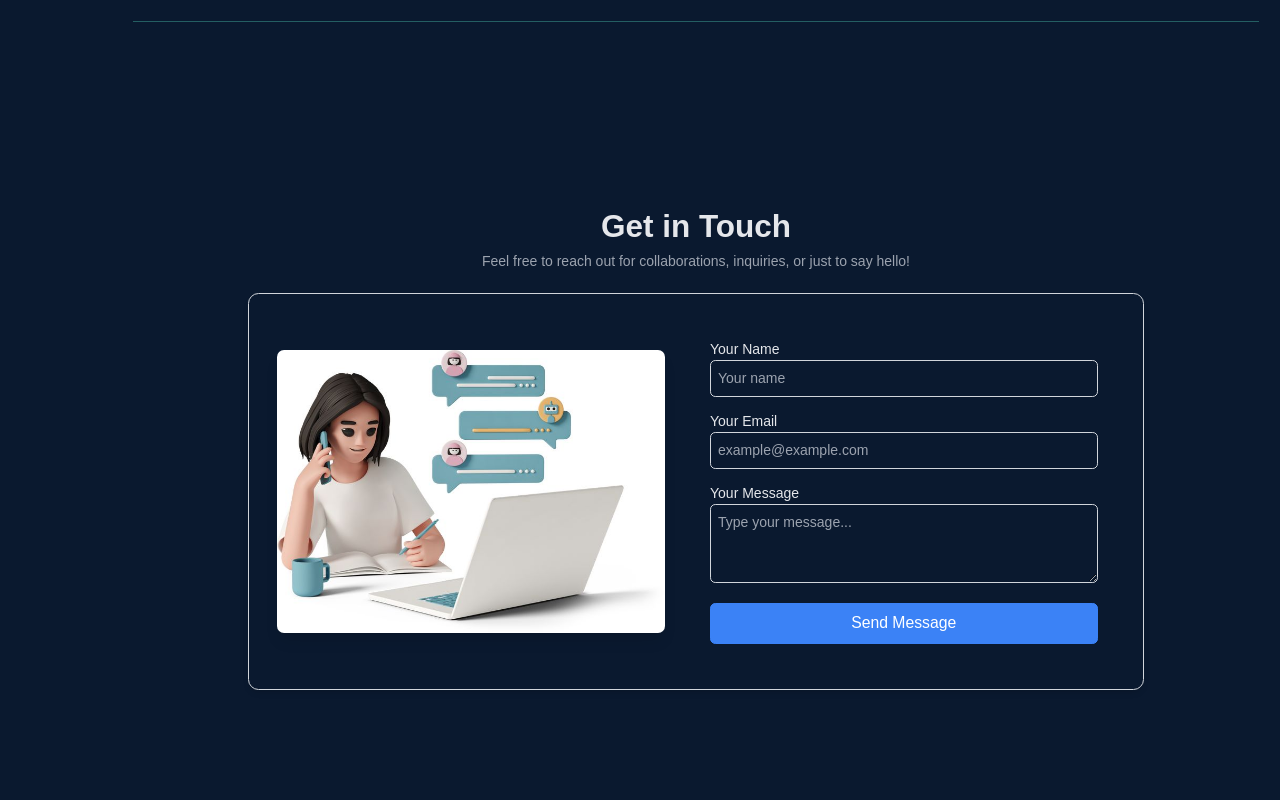
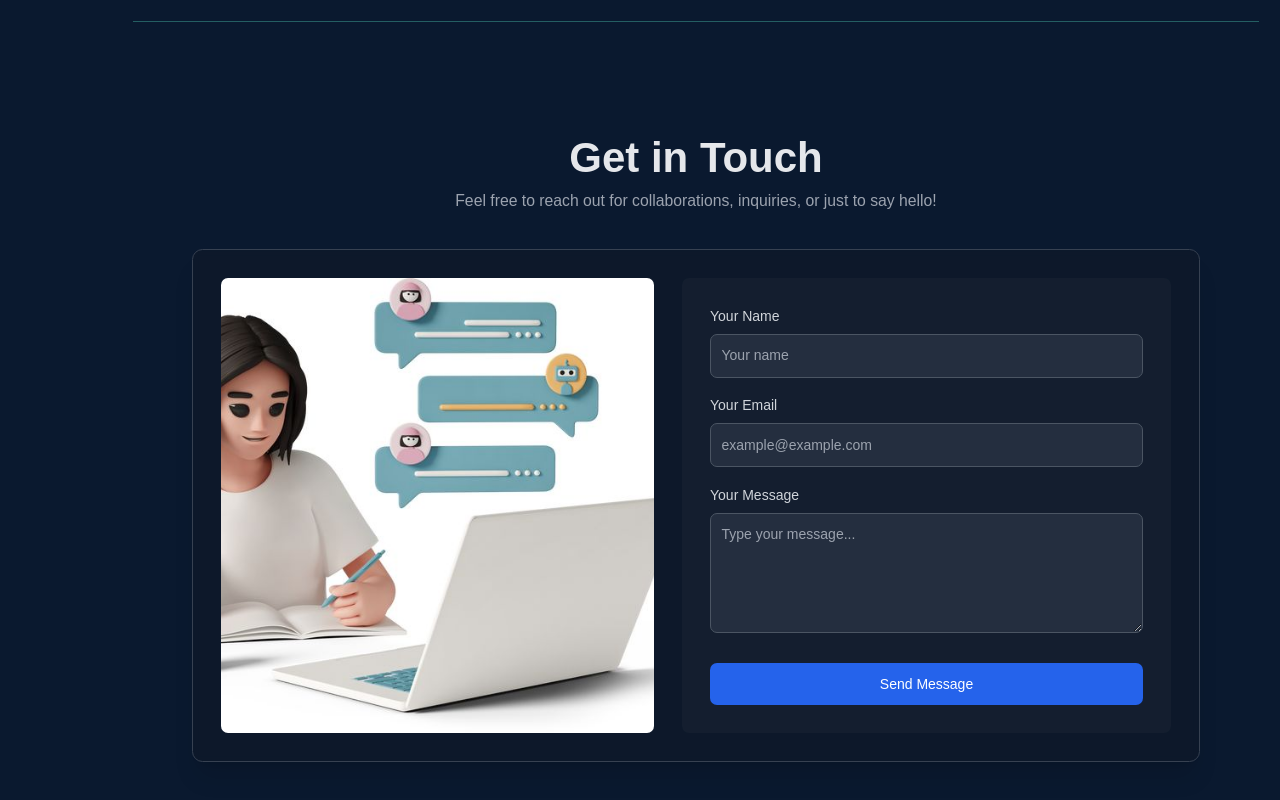
Before and after one commit to Padmavathi-SJ/Personal_Portfolio, a React (Vite) app in the folder client/: page / in a window 1280 px wide. Shown: the part 3347-4147 px from the top of the page. Built offline with nearby package versions, Linux system fonts and the light colour scheme.

Commit message:
contact email updated

```diff
--- a/client/src/Components/Contact.jsx
+++ b/client/src/Components/Contact.jsx
@@ -3,6 +3,46 @@ import { motion } from "framer-motion";
 import contactImg from "../assets/contact2.jpg";
 
 const Contact = () => {
+  const [formData, setFormData] = useState({
+    name: "",
+    email: "",
+    message: ""
+  });
+  const [isSubmitting, setIsSubmitting] = useState(false);
+  const [submitStatus, setSubmitStatus] = useState(null);
+
+  const handleChange = (e) => {
+    setFormData({...formData, [e.target.name]: e.target.value});
+  };
+
+  const handleSubmit = async (e) => {
+    e.preventDefault();
+    setIsSubmitting(true);
+
+    try {
+      const response = await fetch("http://localhost:5000/api/send-email", {
+        method: "POST",
+        headers: {
+          "Content-Type": "application/json",
+        },
+        body: JSON.stringify(formData),
+      });
+
+      const data = await response.json();
+      if (data.success) {
+        setSubmitStatus("success");
+        setFormData({ name: "", email: "", message: "" });
+      } else {
+        setSubmitStatus("error");
+      }
+    } catch (error) {
+      console.error("Error:", error);
+      setSubmitStatus("error");
+    } finally {
+      setIsSubmitting(false);
+    }
+  };
+
   return (
     <motion.div
       className="flex flex-col justify-center items-center min-h-screen px-4 sm:px-6 md:px-8 lg:px-16 bg-transparent py-16"
@@ -10,68 +50,99 @@ const Contact = () => {
       animate={{ opacity: 1 }}
       transition={{ duration: 0.8 }}
     >
-      <div className="text-center mb-4 sm:mb-6">
-        <h2 className="text-2xl sm:text-3xl md:text-4xl font-bold text-gray-200 mb-1 sm:mb-2">
+      <div className="text-center mb-8 sm:mb-10">
+        <h2 className="text-3xl sm:text-4xl md:text-5xl font-bold text-gray-200 mb-2 sm:mb-3">
           Get in Touch
         </h2>
-        <p className="text-gray-400 text-sm sm:text-base">
+        <p className="text-gray-400 text-base sm:text-lg max-w-2xl mx-auto">
           Feel free to reach out for collaborations, inquiries, or just to say hello!
         </p>
       </div>
 
-      <div className="flex flex-col md:flex-row items-center border border-gray-300 rounded-lg sm:rounded-xl p-4 sm:p-6 md:p-8 w-full max-w-5xl bg-transparent shadow-md">
-        <div className="hidden md:flex flex-1 justify-center items-center mr-4 lg:mr-8">
+      <div className="flex flex-col md:flex-row items-stretch border border-gray-700 rounded-xl p-6 sm:p-8 w-full max-w-6xl bg-gray-900 bg-opacity-50 shadow-xl backdrop-blur-sm">
+        <div className="hidden md:flex flex-1 overflow-hidden rounded-lg mr-6 lg:mr-8">
           <img
             src={contactImg}
             alt="Contact"
-            className="w-full max-w-md rounded-lg shadow-lg"
+            className="w-full h-full object-cover transform hover:scale-105 transition duration-500"
           />
         </div>
 
-        <div className="flex-1 p-3 sm:p-4 md:p-5 rounded-lg w-full">
-          <form className="space-y-2 sm:space-y-3 md:space-y-4">
+        <div className="flex-1 p-6 sm:p-8 rounded-lg bg-gray-800 bg-opacity-40">
+          <form onSubmit={handleSubmit} className="space-y-4 sm:space-y-5">
             <div>
-              <label className="block text-gray-200 text-sm sm:text-base font-medium">
+              <label className="block text-gray-300 text-sm sm:text-base font-medium mb-2">
                 Your Name
               </label>
               <input
                 type="text"
-                className="text-blue-400 w-full p-2 text-sm sm:text-base rounded-md bg-transparent border border-gray-300 focus:outline-none focus:ring-2 focus:ring-blue-500"
+                name="name"
+                value={formData.name}
+                onChange={handleChange}
+                className="w-full p-3 text-base rounded-lg bg-gray-700 bg-opacity-50 border border-gray-600 focus:outline-none focus:ring-2 focus:ring-blue-500 text-gray-200 placeholder-gray-400"
                 placeholder="Your name"
                 required
               />
             </div>
 
             <div>
-              <label className="block text-gray-200 text-sm sm:text-base font-medium">
+              <label className="block text-gray-300 text-sm sm:text-base font-medium mb-2">
                 Your Email
               </label>
               <input
                 type="email"
-                className="text-blue-400 w-full p-2 text-sm sm:text-base rounded-md bg-transparent border border-gray-300 focus:outline-none focus:ring-2 focus:ring-blue-500"
+                name="email"
+                value={formData.email}
+                onChange={handleChange}
+                className="w-full p-3 text-base rounded-lg bg-gray-700 bg-opacity-50 border border-gray-600 focus:outline-none focus:ring-2 focus:ring-blue-500 text-gray-200 placeholder-gray-400"
                 placeholder="example@example.com"
                 required
               />
             </div>
 
             <div>
-              <label className="block text-gray-200 text-sm sm:text-base font-medium">
+              <label className="block text-gray-300 text-sm sm:text-base font-medium mb-2">
                 Your Message
               </label>
               <textarea
-                className="text-blue-400 w-full p-2 text-sm sm:text-base rounded-md bg-transparent border border-gray-300 focus:outline-none focus:ring-2 focus:ring-blue-500"
+                name="message"
+                value={formData.message}
+                onChange={handleChange}
+                className="w-full p-3 text-base rounded-lg bg-gray-700 bg-opacity-50 border border-gray-600 focus:outline-none focus:ring-2 focus:ring-blue-500 text-gray-200 placeholder-gray-400 min-h-[120px]"
                 placeholder="Type your message..."
-                rows="3"
+                rows="4"
                 required
               ></textarea>
             </div>
 
-            <button
-              type="submit"
-              className="w-full py-2 text-sm sm:text-base md:text-lg font-medium text-white border border-blue-500 rounded-md bg-blue-500 hover:bg-blue-600 transition"
-            >
-              Send Message
-            </button>
+            <div className="pt-2">
+              <button
+                type="submit"
+                disabled={isSubmitting}
+                className="w-full py-3 px-6 text-base font-medium text-white rounded-lg bg-blue-600 hover:bg-blue-700 transition-all duration-300 disabled:opacity-50 flex items-center justify-center"
+              >
+                {isSubmitting ? (
+                  <>
+                    <svg className="animate-spin -ml-1 mr-3 h-5 w-5 text-white" xmlns="http://www.w3.org/2000/svg" fill="none" viewBox="0 0 24 24">
+                      <circle className="opacity-25" cx="12" cy="12" r="10" stroke="currentColor" strokeWidth="4"></circle>
+                      <path className="opacity-75" fill="currentColor" d="M4 12a8 8 0 018-8V0C5.373 0 0 5.373 0 12h4zm2 5.291A7.962 7.962 0 014 12H0c0 3.042 1.135 5.824 3 7.938l3-2.647z"></path>
+                    </svg>
+                    Sending...
+                  </>
+                ) : "Send Message"}
+              </button>
+
+              {submitStatus === "success" && (
+                <p className="mt-4 text-center text-green-400 text-sm sm:text-base">
+                  Message sent successfully! We'll get back to you soon.
+                </p>
+              )}
+              {submitStatus === "error" && (
+                <p className="mt-4 text-center text-red-400 text-sm sm:text-base">
+                  Failed to send message. Please try again later.
+                </p>
+              )}
+            </div>
           </form>
         </div>
       </div>
```
